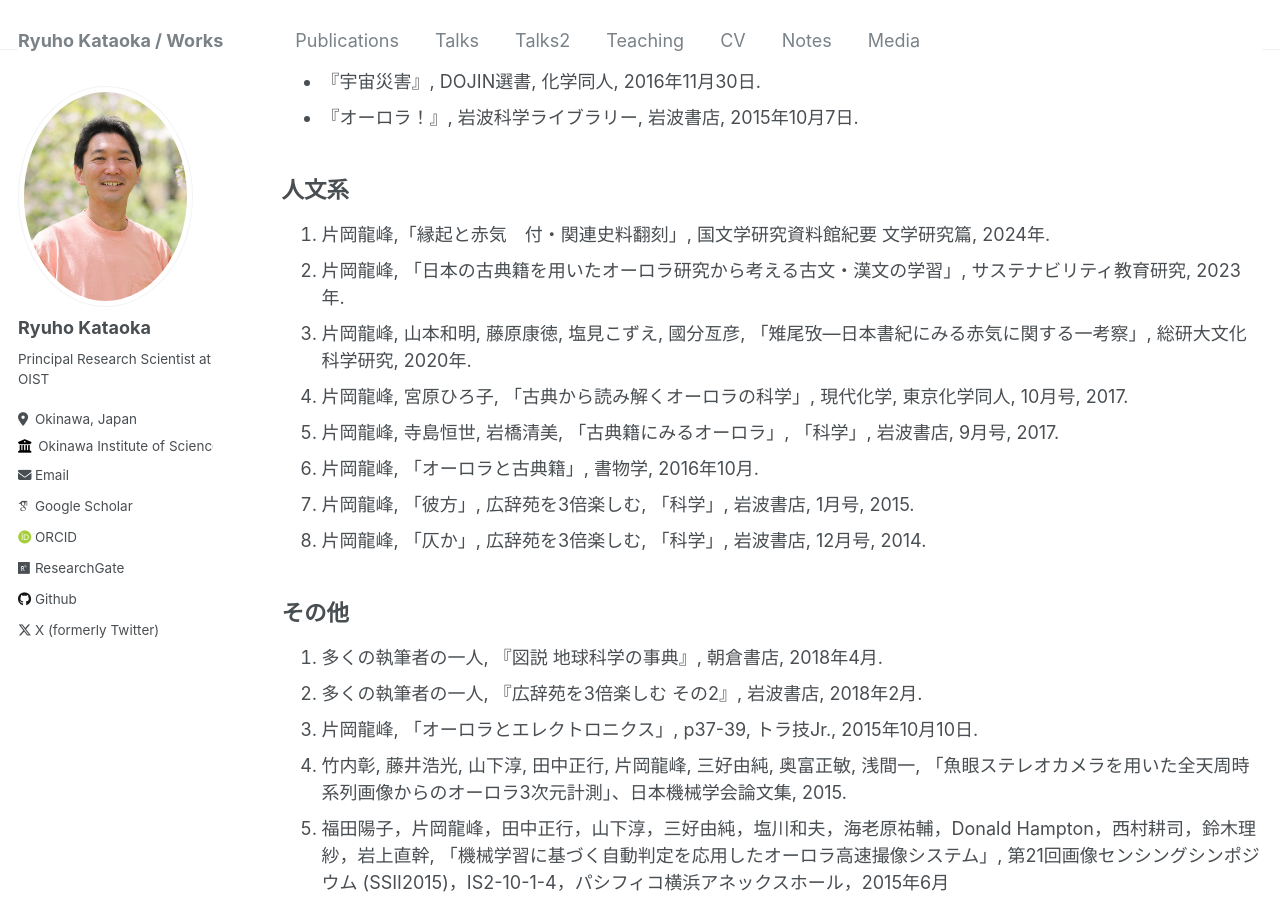
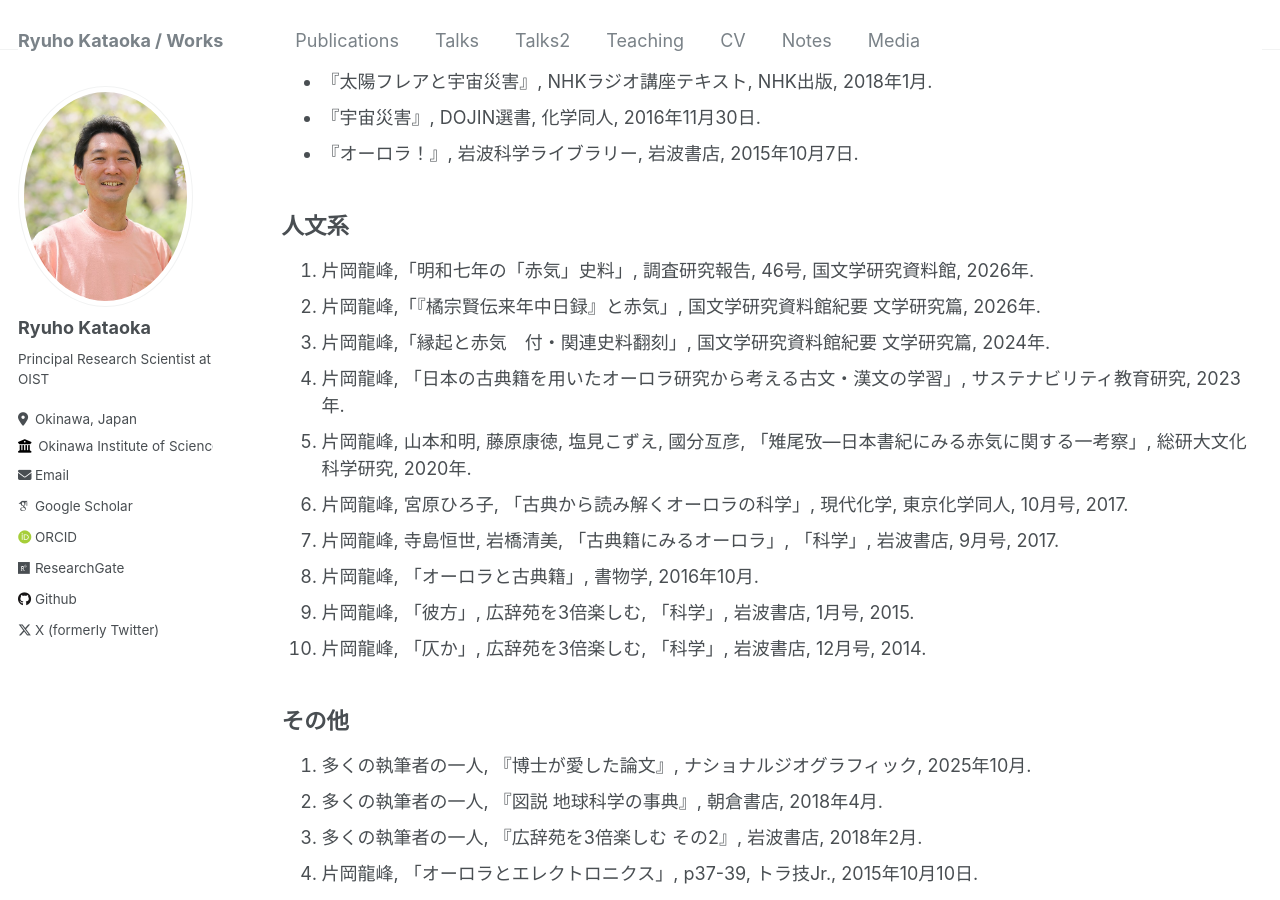
Before and after one commit to ryuhokataoka/ryuhokataoka.github.io, a Jekyll site: the page built from _pages/notes.md, in a window 1280 px wide and 900 px high, scrolled down 3088 px. Built offline with Jekyll 4.4.1, drawn with Linux system fonts in a browser that asks for light colours; some web fonts are replaced; some of the changed text lies outside the part shown.

Commit message:
Update notes.md

```diff
--- a/_pages/notes.md
+++ b/_pages/notes.md
@@ -46,6 +46,7 @@
 * 2016/06-2016/07 武蔵野美術大学, 特別講師（兼業）
 * 2021/09-2022/03 沖縄科学技術大学院大学, Visiting Researcher（サバティカル研修）
 * 2023/04-現在 東京大学大学院地球惑星科学専攻, [流動講座准教授](https://www.eps.s.u-tokyo.ac.jp/member/#index_id4)（兼業）
+* 2026/04-現在 国立極地研究所, 客員教授（兼業）
 * 2025/04-現在 沖縄科学技術大学院大学, 主幹研究員
 
 受賞
@@ -98,6 +99,8 @@
 
 人文系
 ----
+1. 片岡龍峰,「明和七年の「赤気」史料」, 調査研究報告, 46号, 国文学研究資料館, 2026年.
+1. 片岡龍峰,「『橘宗賢伝来年中日録』と赤気」, 国文学研究資料館紀要 文学研究篇, 2026年.
 1. 片岡龍峰,「縁起と赤気　付・関連史料翻刻」, 国文学研究資料館紀要 文学研究篇, 2024年.
 1. 片岡龍峰, 「日本の古典籍を用いたオーロラ研究から考える古文・漢文の学習」, サステナビリティ教育研究, 2023年.
 1. 片岡龍峰, 山本和明, 藤原康徳, 塩見こずえ, 國分亙彦, 「雉尾攷―日本書紀にみる赤気に関する一考察」, 総研大文化科学研究, 2020年.
@@ -109,6 +112,7 @@
 
 その他
 ----
+1. 多くの執筆者の一人, 『博士が愛した論文』, ナショナルジオグラフィック, 2025年10月.
 1. 多くの執筆者の一人, 『図説 地球科学の事典』, 朝倉書店, 2018年4月.
 1. 多くの執筆者の一人, 『広辞苑を3倍楽しむ その2』, 岩波書店, 2018年2月.
 1. 片岡龍峰, 「オーロラとエレクトロニクス」, p37-39, トラ技Jr., 2015年10月10日.
```
